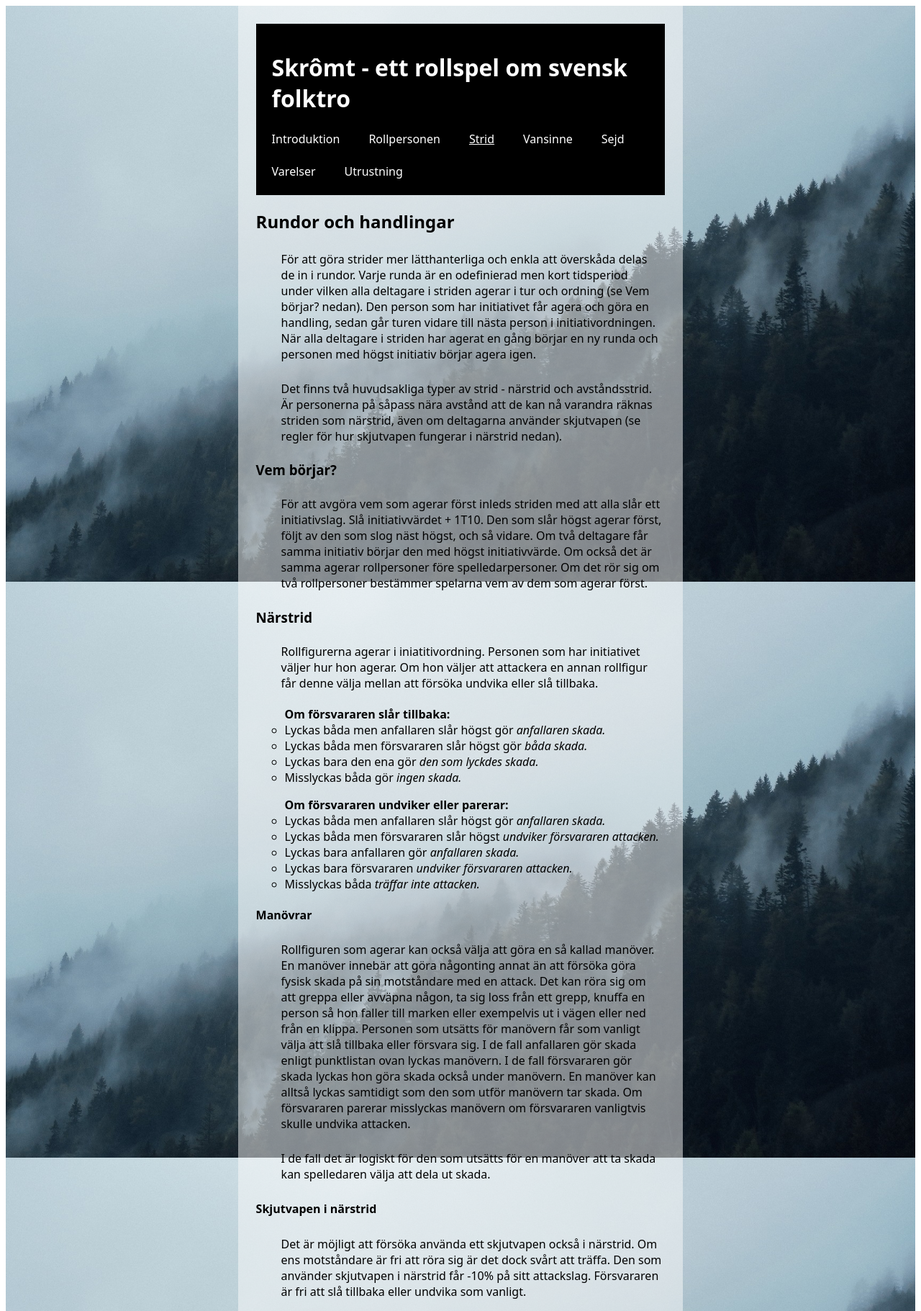
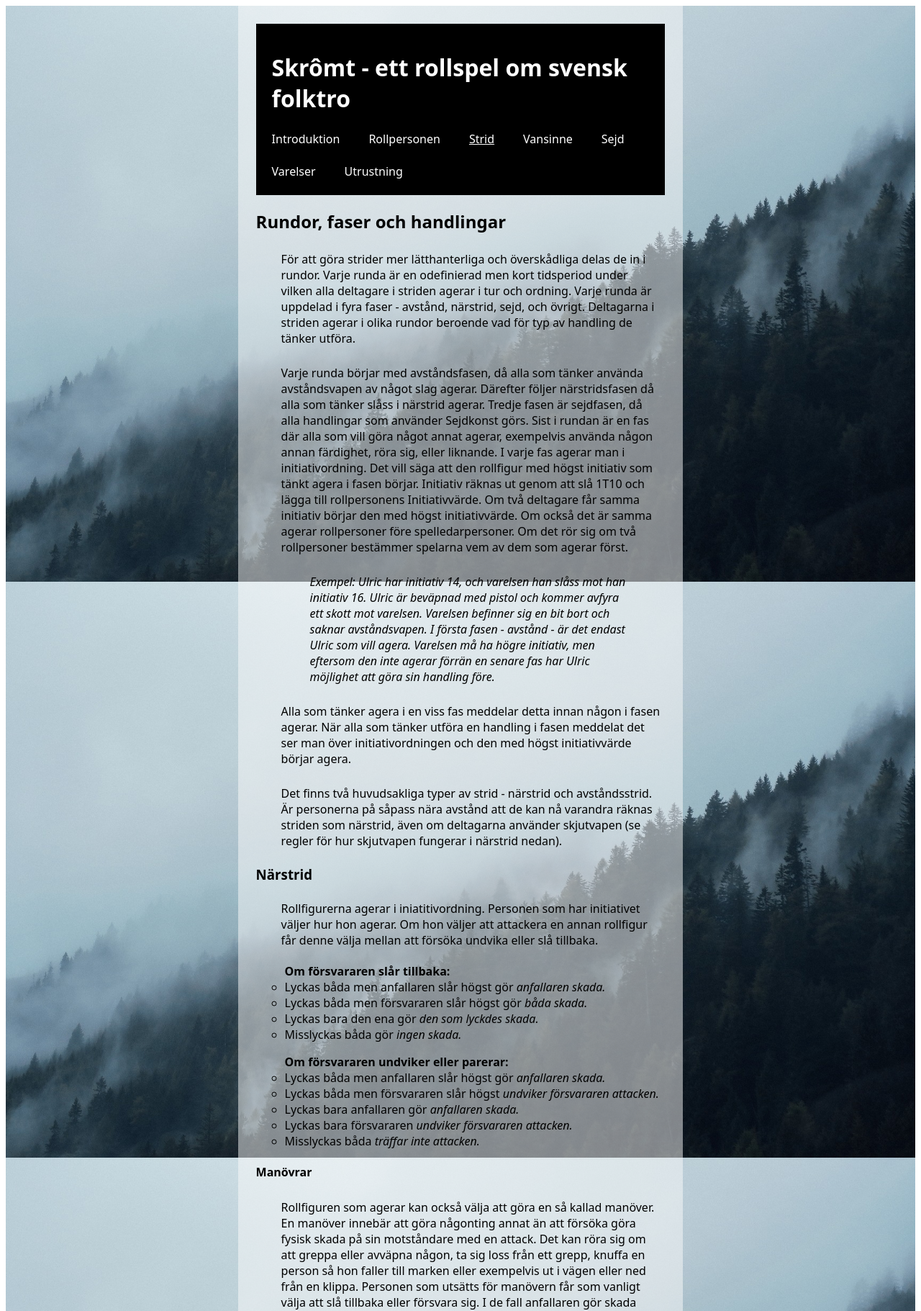
Before and after one commit to Guran89/private, a PHP site: page /strid.php in a window 1280 px wide. Shown: the top 1821 px of the page at 72% size. Run offline with PHP 8.4, Linux system fonts and the light colour scheme.

Commit message:
New version of rules for figfights

```diff
--- a/public_html/strid.php
+++ b/public_html/strid.php
@@ -8,70 +8,20 @@
 	}
 </style>
 
-<!--<section class="left" id="rundor_och_handlingar">
-	<h2>Rundor och handlingar</h2>
+<section class="left" id="rundor_och_handlingar">
+	<h2>Rundor, faser och handlingar</h2>
 	<article>
-		<p>Strider är uppbyggda kring rundor. En runda är en kort men odefinerad tidsperiod under vilken alla deltagare i striden agerar i tur och ordning (se Vem börjar? nedan). När det är en deltagares tur har hon möjlighet att genomföra en eller flera handlingar. Det finns fyra typer av handlingar att välja bland under ens tur: Långa handlingar, Normala handlingar, Korta handlingar, och Fria handlingar. De olika typerna av handlingar kostar olika många Handlingspoäng att utföra (se avsnittet Handlingspoäng nedan). Utöver de ovanstående fyra handlingarna finns dessutom en femte typ, Reaktiva handlingar, som kan göras under någon annans tur.</p>
-	</article>
+		<p>För att göra strider mer lätthanterliga och överskådliga delas de in i rundor. Varje runda är en odefinierad men kort tidsperiod under vilken alla deltagare i striden agerar i tur och ordning. Varje runda är uppdelad i fyra faser - avstånd, närstrid, sejd, och övrigt. Deltagarna i striden agerar i olika rundor beroende vad för typ av handling de tänker utföra.</p>
 
-	<article>
-	<h3>Vem börjar?</h3>
-		<p>För att avgöra vem som agerar först inleds striden med att alla slår ett initiativ. Slå initiativvärdet + 1T10. Den som slår högst agerar först, följt av den som slog näst högst, och så vidare. Om två deltagare får samma initiativ börjar den med högst initiativvärde. Om också det är samma agerar rollpersoner före spelledarpersoner. Om det rör sig om två rollpersoner bestämmer spelarna vem av dem som agerar först.</p>
-	</article>
+		<p>Varje runda börjar med avståndsfasen, då alla som tänker använda avståndsvapen av något slag agerar. Därefter följer närstridsfasen då alla som tänker slåss i närstrid agerar. Tredje fasen är sejdfasen, då alla handlingar som använder Sejdkonst görs. Sist i rundan är en fas där alla som vill göra något annat agerar, exempelvis använda någon annan färdighet, röra sig, eller liknande. I varje fas agerar man i initiativordning. Det vill säga att den rollfigur med högst initiativ som tänkt agera i fasen börjar. Initiativ räknas ut genom att slå 1T10 och lägga till rollpersonens Initiativvärde. Om två deltagare får samma initiativ börjar den med högst initiativvärde. Om också det är samma agerar rollpersoner före spelledarpersoner. Om det rör sig om två rollpersoner bestämmer spelarna vem av dem som agerar först.</p>
 
-	<article>
-		<h3>Handlingspoäng</h3>
-		<p>Under en runda har varje deltagare i striden tre handlingspoäng (HP) var. Olika handlingar kostar olika mycket HP. En handling som kostar mer HP än du har tillgängligt är inte möjlig att genomföra. Du behöver inte använda alla HP under din tur, utan kan välja att spara dem rundan ut. Sparade HP kan endast användas till reaktiva handlingar. När rundan är slut förlorar alla deltagare sina kvarvarande HP, och får tre nya när nästa runda börjar. Det går alltså inte att spara HP mellan rundor, om rollpersonen inte har en styrka som tillåter det.</p>
-	</article>
+		<blockquote><p>Exempel: Ulric har initiativ 14, och varelsen han slåss mot han initiativ 16. Ulric är beväpnad med pistol och kommer avfyra ett skott mot varelsen. Varelsen befinner sig en bit bort och saknar avståndsvapen. I första fasen - avstånd - är det endast Ulric som vill agera. Varelsen må ha högre initiativ, men eftersom den inte agerar förrän en senare fas har Ulric möjlighet att göra sin handling före.</p></blockquote>
 
-	<article>
-		<h4>Varelser och handlingspoäng</h4>
-		<p>Vissa varelser är oerhört snabba och kan agera fler gånger än en vanlig människa. Sådana varelser kan ha fler än 3 HP.</p>
-	</article>
-
-	<article>
-		<h3>Lista på handlingar</h3>
-		<ul><b>Långsamma handlingar kostar 3 HP</b>
-			<li>Sikta och skjuta (+20% på slaget)</li>
-			<li>Skjuta automateld</li>
-		</ul>
-
-		<ul><b>Normala handlingar kostar 2 HP</b>
-			<li>Skjuta</li>
-			<li>Slagsmål</li>
-		</ul>
-
-		<ul><b>Snabba handlingar kostar 1 HP</b>
-			<li>Slarvigt skott (-20% på slaget)</li>
-			<li>Ta skydd</li>
-			<li>Plocka upp något</li>
-			<li>Ta fram/byta vapen</li>
-			<li>Röra sig 10 meter</li>
-		</ul>
-
-		<ul><b>Fria handlingar kostar 0 HP</b>
-			<li>Ropa något kort</li>
-		</ul>
-
-		<ul><b>Reaktiva handlingar kostar olika antal HP</b>
-			<li>Försvar i närstrid 1HP</li>
-			<li>Kasta sig i skydd 2HP</li>
-			<li>Motattack 1 HP</li>
-		</ul>
-	</article>
-</section>-->
-
-<section class="left" id="rundor_och_handlingar">
-	<h2>Rundor och handlingar</h2>
-	<article>
-		<p>För att göra strider mer lätthanterliga och enkla att överskåda delas de in i rundor. Varje runda är en odefinierad men kort tidsperiod under vilken alla deltagare i striden agerar i tur och ordning (se Vem börjar? nedan). Den person som har initiativet får agera och göra en handling, sedan går turen vidare till nästa person i initiativordningen. När alla deltagare i striden har agerat en gång börjar en ny runda och personen med högst initiativ börjar agera igen.</p>
+		<p>Alla som tänker agera i en viss fas meddelar detta innan någon i fasen agerar. När alla som tänker utföra en handling i fasen meddelat det ser man över initiativordningen och den med högst initiativvärde börjar agera.</p>
 
 		<p>Det finns två huvudsakliga typer av strid - närstrid och avståndsstrid. Är personerna på såpass nära avstånd att de kan nå varandra räknas striden som närstrid, även om deltagarna använder skjutvapen (se regler för hur skjutvapen fungerar i närstrid nedan).</p>
 	</article>
-	<article>
-		<h3>Vem börjar?</h3>
-		<p>För att avgöra vem som agerar först inleds striden med att alla slår ett initiativslag. Slå initiativvärdet + 1T10. Den som slår högst agerar först, följt av den som slog näst högst, och så vidare. Om två deltagare får samma initiativ börjar den med högst initiativvärde. Om också det är samma agerar rollpersoner före spelledarpersoner. Om det rör sig om två rollpersoner bestämmer spelarna vem av dem som agerar först.</p>
-	</article>
+
 	<article>
 		<h3>Närstrid</h3>
 		<p>Rollfigurerna agerar i iniatitivordning. Personen som har initiativet väljer hur hon agerar. Om hon väljer att attackera en annan rollfigur får denne välja mellan att försöka undvika eller slå tillbaka.</p>
```
